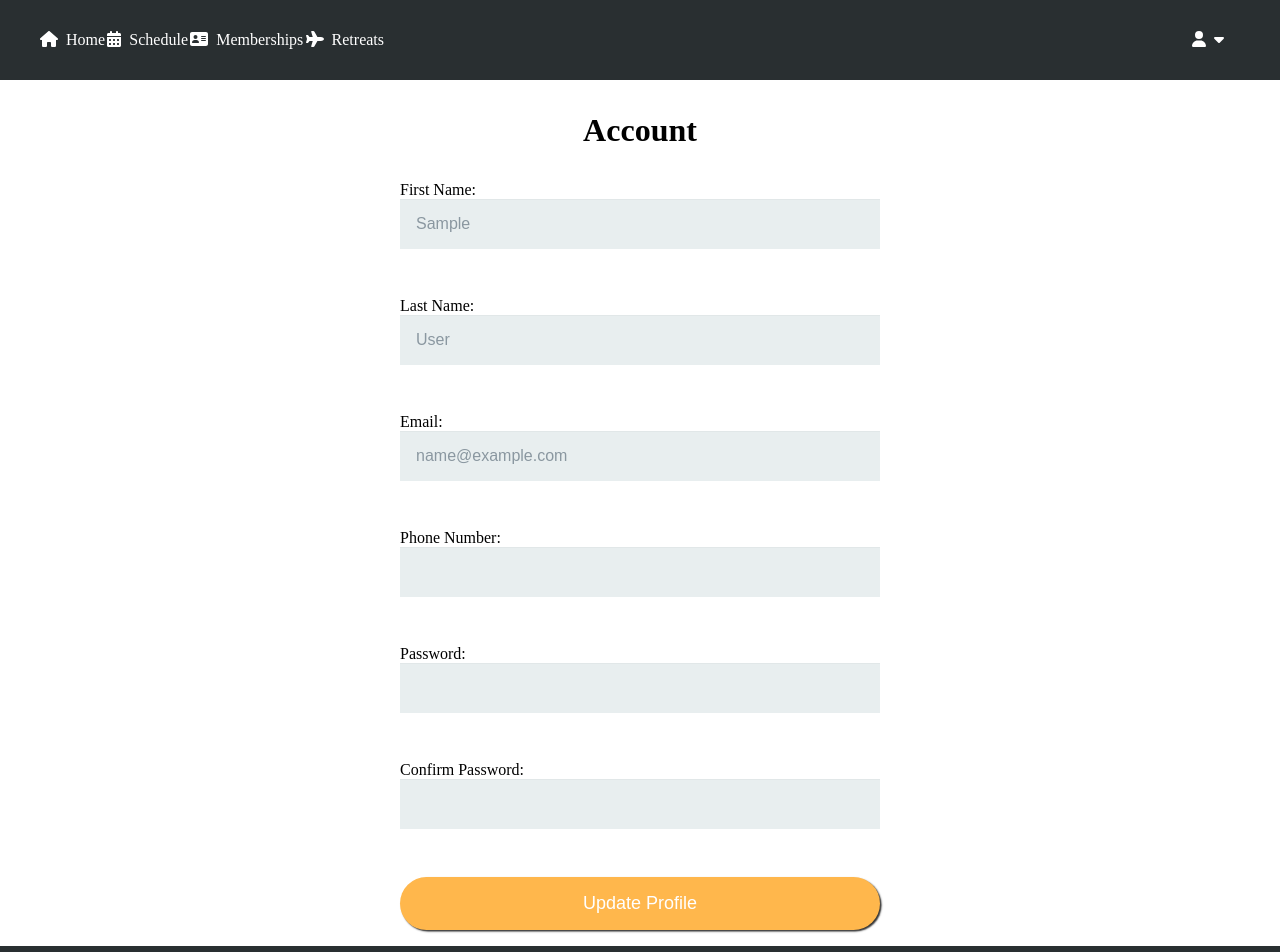
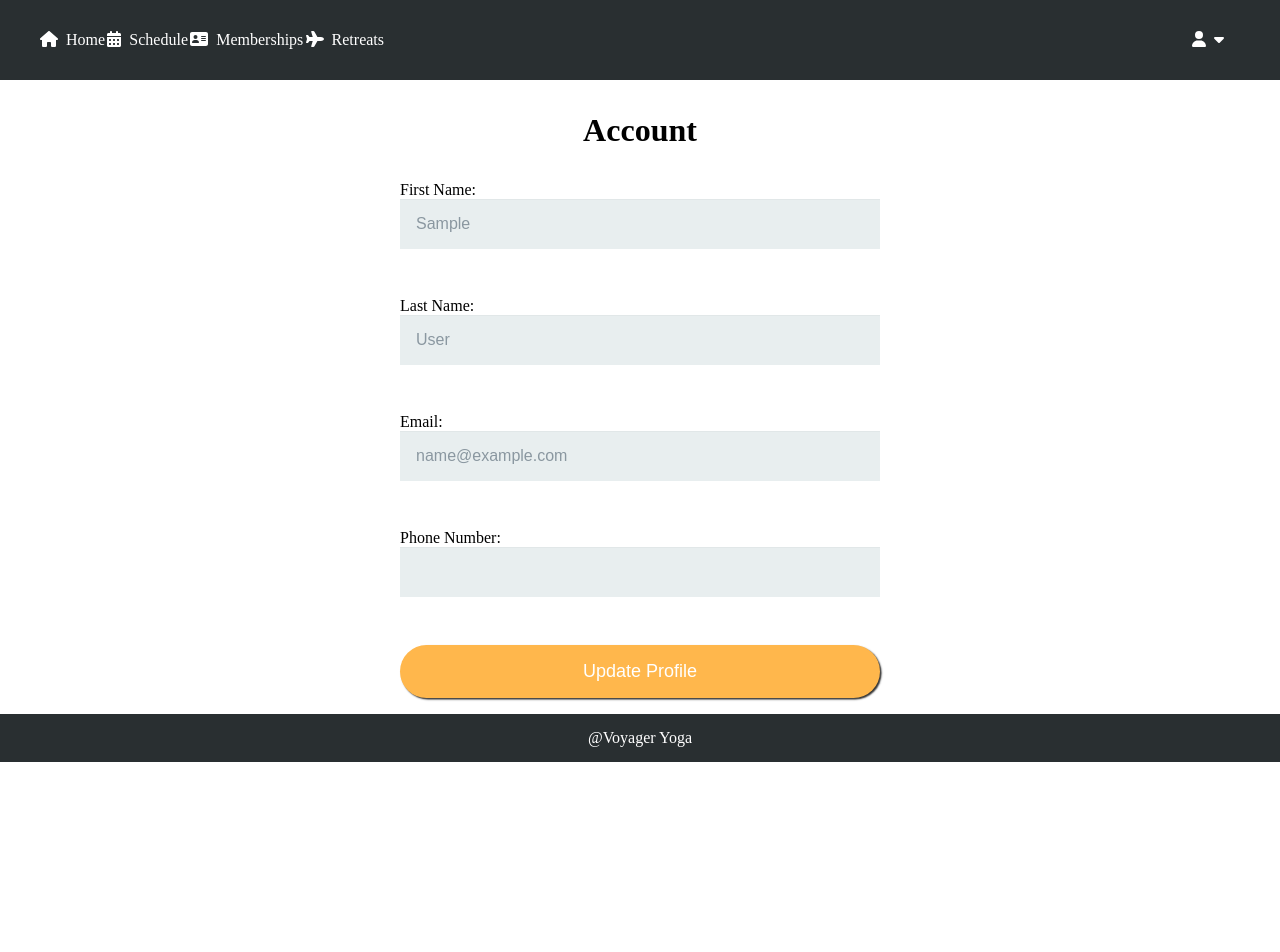
Before and after one commit to annaharbour/yoga-studio-commerce, a React (Create React App) app in the folder client/: page /account in a window 1280 px wide. Shown: the top 952 px of the page. After the commit the page ends 800 px from the top, so only its background shows below. Built offline with nearby package versions, Linux system fonts and the light colour scheme; sample sign-in values are in the browser's storage.

Commit message:
fixed update profile

```diff
--- a/client/src/App.css
+++ b/client/src/App.css
@@ -56,6 +56,10 @@
 		top: 100%;
 		left: 0;
 		display: block;
+	  }
+
+	  .dropdown-link {
+		margin: 1rem;
 	  }
 
 	  .user-links-dropdown:first-child {
--- a/client/src/components/Nav.jsx
+++ b/client/src/components/Nav.jsx
@@ -70,8 +70,8 @@ export default function Nav() {
 						{isDropdownOpen && (
 							<div className="user-links-dropdown">
 
-								<Link to='/account'>Account</Link>
-								<Link onClick={logoutHandler}>Logout</Link>
+								<Link className="dropdown-link" to='/account'>Account</Link>
+								<Link className="dropdown-link" onClick={logoutHandler}>Logout</Link>
 							</div>
 						)}
 					</div>
--- /dev/null
+++ b/client/src/components/auth/PrivateRoute.jsx
@@ -0,0 +1,10 @@
+import React from "react";
+import { Outlet, Navigate } from "react-router-dom";
+import { useSelector } from "react-redux";
+
+const PrivateRoute = () => {
+    const {userInfo} = useSelector(state => state.auth)
+	return userInfo ? <Outlet/> : <Navigate to="/login" replace/>;
+};
+
+export default PrivateRoute;
--- a/client/src/components/auth/Profile.jsx
+++ b/client/src/components/auth/Profile.jsx
@@ -1,57 +1,51 @@
 import React, { useEffect, useState } from "react";
 import { useSelector, useDispatch } from "react-redux";
-import {
-	useGetUserDetailsQuery,
-	useUpdateUserMutation,
-} from "../../slices/usersSlice";
+import { useUpdateUserMutation } from "../../slices/usersSlice";
 import { setCredentials } from "../../slices/authSlice";
 import { toast } from "react-toastify";
 
 function Profile() {
+	const { userInfo } = useSelector((state) => state.auth);
+
 	const [firstName, setFirstName] = useState("");
 	const [lastName, setLastName] = useState("");
 	const [email, setEmail] = useState("");
 	const [phoneNr, setPhoneNr] = useState("");
-	const [password, setPassword] = useState("");
-	const [confirmPassword, setConfirmPassword] = useState("");
 	const dispatch = useDispatch();
 
-	const { userInfo } = useSelector((state) => state.auth);
-	const [updateUser] = useUpdateUserMutation();
+	const [updateUser, { isLoading }] = useUpdateUserMutation();
 
 	useEffect(() => {
+		if (userInfo) {
 			setFirstName(userInfo.firstName || "");
 			setLastName(userInfo.lastName || "");
 			setEmail(userInfo.email || "");
 			setPhoneNr(userInfo.phoneNr || "");
-		setPassword(userInfo.password || "");
-	}, [
-		userInfo.firstName,
-		userInfo.lastName,
-		userInfo.phoneNr,
-		userInfo.email,
-		userInfo.password,
-	]);
+		}
+	}, [userInfo, isLoading]);
 
 	const submitHandler = async (e) => {
 		e.preventDefault();
-		if (password !== confirmPassword) {
-			toast.error("Password do not match");
-		} else {
 		try {
-				const res = await updateUser({
-					_id: userInfo._id,
+			const res = await updateUser(
+				{
+					userId: userInfo.userId,
 					firstName,
 					lastName,
 					email,
 					phoneNr,
-					password,
-				}).unwrap();
-				dispatch(setCredentials({ ...res }));
+				},
+				{
+					headers: {
+						Authorization: `Bearer ${userInfo.accessToken}`,
+					},
+				}
+			);
+
+			dispatch(setCredentials({ ...res.data }));
 			toast.success("Profile updated successfully");
 		} catch (err) {
 			toast.error(err?.data?.message || err.error);
-			}
 		}
 	};
 
@@ -96,26 +90,7 @@ function Profile() {
 					onChange={(e) => setPhoneNr(e.target.value)}
 					required
 				/>
-
-				<label htmlFor="password">Password:</label>
-				<input
-					type="password"
-					name="password"
-					id="password"
-					value={password}
-					onChange={(e) => setPassword(e.target.value)}
-					required
-				/>
-
-				<label htmlFor="confirmPassword">Confirm Password:</label>
-				<input
-					type="password"
-					name="confirmPassword"
-					id="confirmPassword"
-					value={confirmPassword}
-					onChange={(e) => setConfirmPassword(e.target.value)}
-					required
-				/>
+				{isLoading && <div>'Loading...'</div>}
 				<button type="submit">Update Profile</button>
 			</form>
 		</div>
--- a/client/src/index.js
+++ b/client/src/index.js
@@ -13,6 +13,7 @@ import Plans from "./components/memberships/Plans";
 import Retreats from './components/schedule/Retreats'
 import Classes from "./components/schedule/Classes";
 import Profile from './components/auth/Profile'
+import PrivateRoute from "./components/auth/PrivateRoute";
 
 const router = (
 	<BrowserRouter>
@@ -24,9 +25,9 @@ const router = (
 				<Route path="/memberships" element={<Plans />} />
 				<Route path="/retreats" element={<Retreats />} />
 				<Route path="/schedule" element={<Classes />} />
-				<Route path="/account" element={<Profile />} />
-
-
+				<Route path="" element={<PrivateRoute />}>
+					<Route path="/account" element={<Profile />} />
+				</Route>
 			</Route>
 		</Routes>
 	</BrowserRouter>
--- a/client/src/slices/apiSlice.js
+++ b/client/src/slices/apiSlice.js
@@ -5,12 +5,21 @@ import { logout } from "./authSlice";
 
 const baseQuery = fetchBaseQuery({
 	baseUrl: BASE_URL,
-});
+	prepareHeaders: (headers, { getState }) => {
+		console.log(getState())
+		if(getState().auth.userInfo !== null){
+		const token = getState().auth.userInfo.accessToken;
+		// If we have a token set in state, let's assume that we should be passing it.
+		if (token) {
+		  headers.set('authorization', `Bearer ${token}`);
+		}}
+		return headers;
+
+	  },
+	})
 
 async function baseQueryWithAuth(args, api, extra) {
 	const result = await baseQuery(args, api, extra);
-	console.log(args)
-	console.log(result)
 	if (result.error && result.error.status === 401) {
 		api.dispatch(logout());
 	}
--- a/client/src/slices/authSlice.js
+++ b/client/src/slices/authSlice.js
@@ -11,6 +11,7 @@ const authSlice = createSlice({
 	initialState,
 	reducers: {
 		setCredentials: (state, action) => {
+			console.log(action)
 			state.userInfo = action.payload;
 			localStorage.setItem("userInfo", JSON.stringify(action.payload));
 		},
```
Also changed, not shown: client/src/components/PrivateRoute.jsx (deleted), 2 other files (tests, documents, lock files or other folders). Lines whose indentation alone changed are shown as unchanged.
